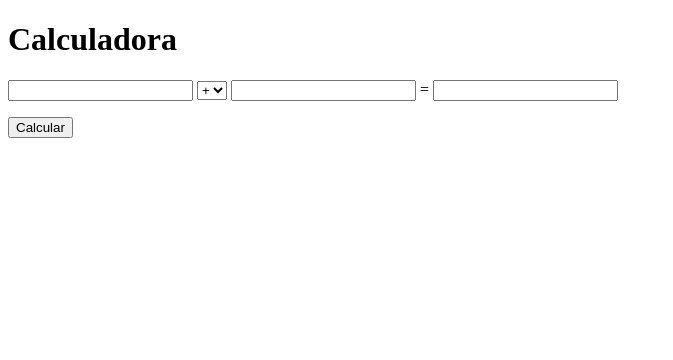
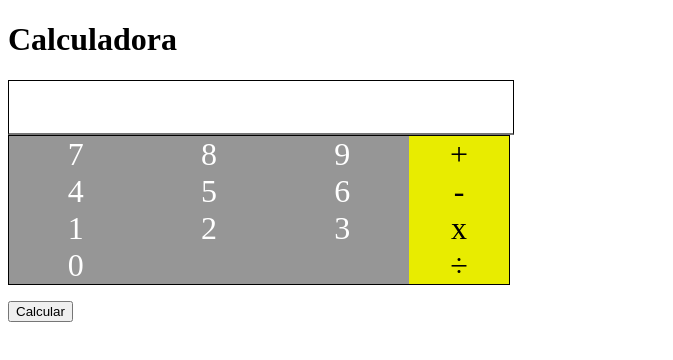
Before and after one commit to Digoliro/projCalculadora-js, a plain HTML site: page index.html in a window 1280 px wide. Shown: the whole page, without its empty margins (0-673 px from the left). Drawn offline with Linux system fonts and the light colour scheme.

Commit message:
Tornando a calculadora mais intuitiva e bonita

```diff
--- a/index.html
+++ b/index.html
@@ -8,15 +8,35 @@
 </head>
 <body>
     <h1>Calculadora</h1>
-    <input type="number" id="txtNumero1">
-    <select id="selOperadores">
-        <option value="+">+</option>
-        <option value="-">-</option>
-        <option value="*">x</option>
-        <option value="/">&divide;</option>
-    </select>
-    <input type="number" id="txtNumero2"> =
-    <input type="number" id="txtResultado">
+    <input type="text" id="resultado">
+    <div id="teclado">
+        <div id="numeros">
+            <div class="cx-num">
+                <div class="num" onclick="adicionarValorResultado(7)">7</div>
+                <div class="num" onclick="adicionarValorResultado(4)">4</div>
+                <div class="num" onclick="adicionarValorResultado(1)">1</div>
+                <div class="num" onclick="adicionarValorResultado(0)">0</div>
+            </div>
+            <div class="cx-num">
+                <div class="num" onclick="adicionarValorResultado(8)">8</div>
+                <div class="num" onclick="adicionarValorResultado(5)">5</div>
+                <div class="num" onclick="adicionarValorResultado(2)">2</div>
+                <div class="disable"></div>
+            </div>
+            <div class="cx-num">
+                <div class="num" onclick="adicionarValorResultado(9)">9</div>
+                <div class="num" onclick="adicionarValorResultado(6)">6</div>
+                <div class="num" onclick="adicionarValorResultado(3)">3</div>
+                <div class="disable"></div>
+            </div>
+        </div>
+        <div id="operadores">
+            <div class="oper" onclick="adicionarValorResultado('+')">+</div>
+            <div class="oper" onclick="adicionarValorResultado('-')">-</div>
+            <div class="oper" onclick="adicionarValorResultado('x')">x</div>
+            <div class="oper" onclick="adicionarValorResultado('/')">&divide;</div>
+        </div>
+    </div>
     <p><input type="button" value="Calcular" onclick="calcular()"></p>
 
     <script src="script.js"></script>
--- a/script.js
+++ b/script.js
@@ -1,14 +1,14 @@
-var txtNum1 = document.getElementById('txtNumero1')
-var txtNum2 = document.getElementById('txtNumero2')
-var selOper = document.getElementById('selOperadores')
-var txtRes  = document.getElementById('txtResultado')
+var txtResultado = document.getElementById('resultado')
+
+function adicionarValorResultado(valor) {
+    txtResultado.value += valor
+}
 
 function calcular() {
-    var n1 = Number(txtNum1.value)
-    var n2 = Number(txtNum2.value)
-    var operador = selOper.value
-    var resultado = eval(`${n1} ${operador} ${n2}`)
-
-    txtRes.value = resultado
-
+    var res = txtResultado.value
+    if (res.indexOf('x') != -1) {
+        res = res.replace('x', '*')
+    }
+    res = eval(res)
+    txtResultado.value = res
 }
--- a/style.css
+++ b/style.css
@@ -0,0 +1,64 @@
+div {
+
+    font-size: 24pt;
+}
+
+#resultado {
+    width: 500px;
+    height: 50px;
+    border-top: 1px solid black;
+    border-left: 1px solid black;
+    border-right: 1px solid black;
+    font-size: 24pt;
+}
+
+#teclado {
+    width: 500px;
+    display: flex;
+    border: 1px solid black;
+}
+
+#numeros {
+    display: flex;
+    justify-content: space-between;
+    width: 80%;
+    height: 100%;
+}
+
+#operadores {
+    width: 20%;
+    height: 100%;
+}
+
+
+.cx-num {
+    width: 33.33%;
+    background-color: rgb(100, 100, 100)
+}
+
+.num {
+    text-align: center;
+    background-color: rgb(150, 150, 150);
+    color: white;
+    height: 25%;
+
+}
+
+.disable{
+    background-color: rgb(150, 150, 150);
+    height: 25%;
+
+}
+.num:hover{
+    background-color: rgb(100, 100, 100);
+}
+
+.oper {
+    text-align: center;
+    background-color: rgb(232, 236, 0);
+    height: 25%;
+}
+
+.oper:hover {
+    background-color: rgb(171, 173, 2);
+}
```
Also changed, not shown: 1 other file.
